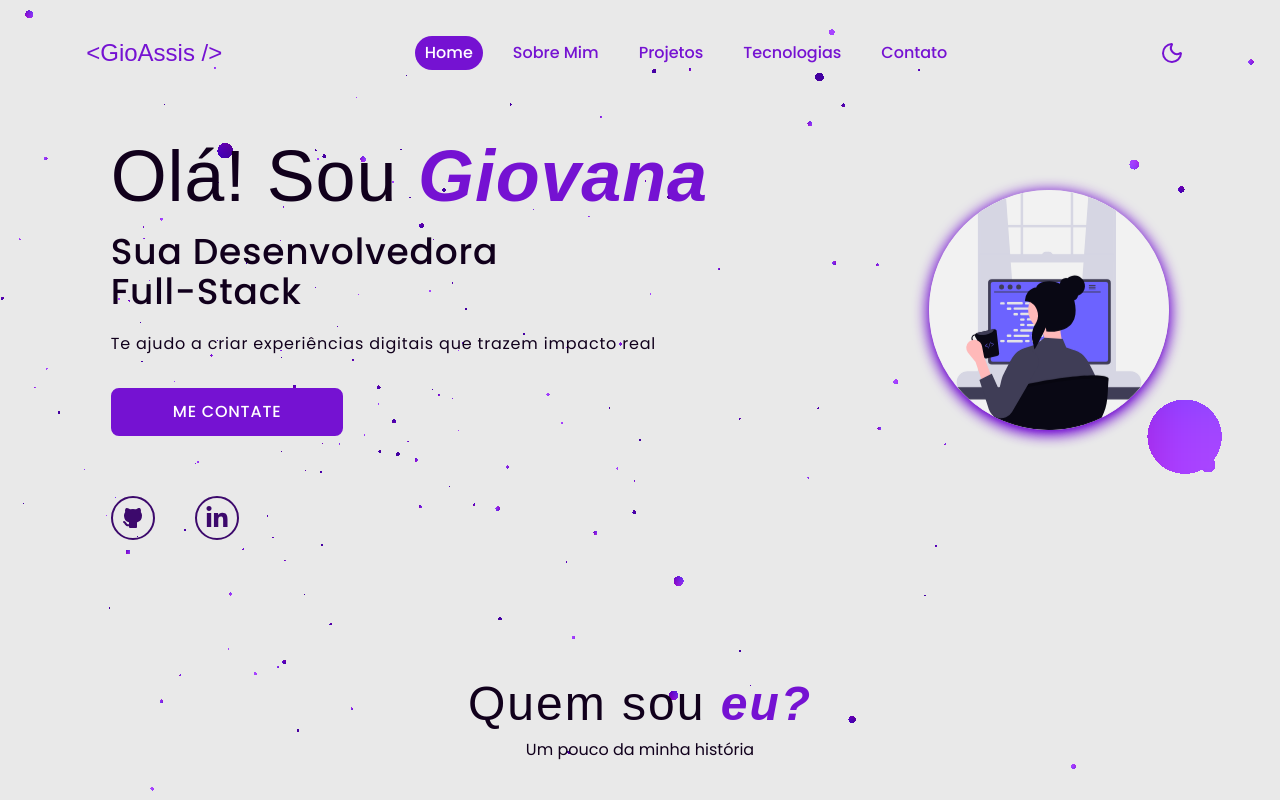
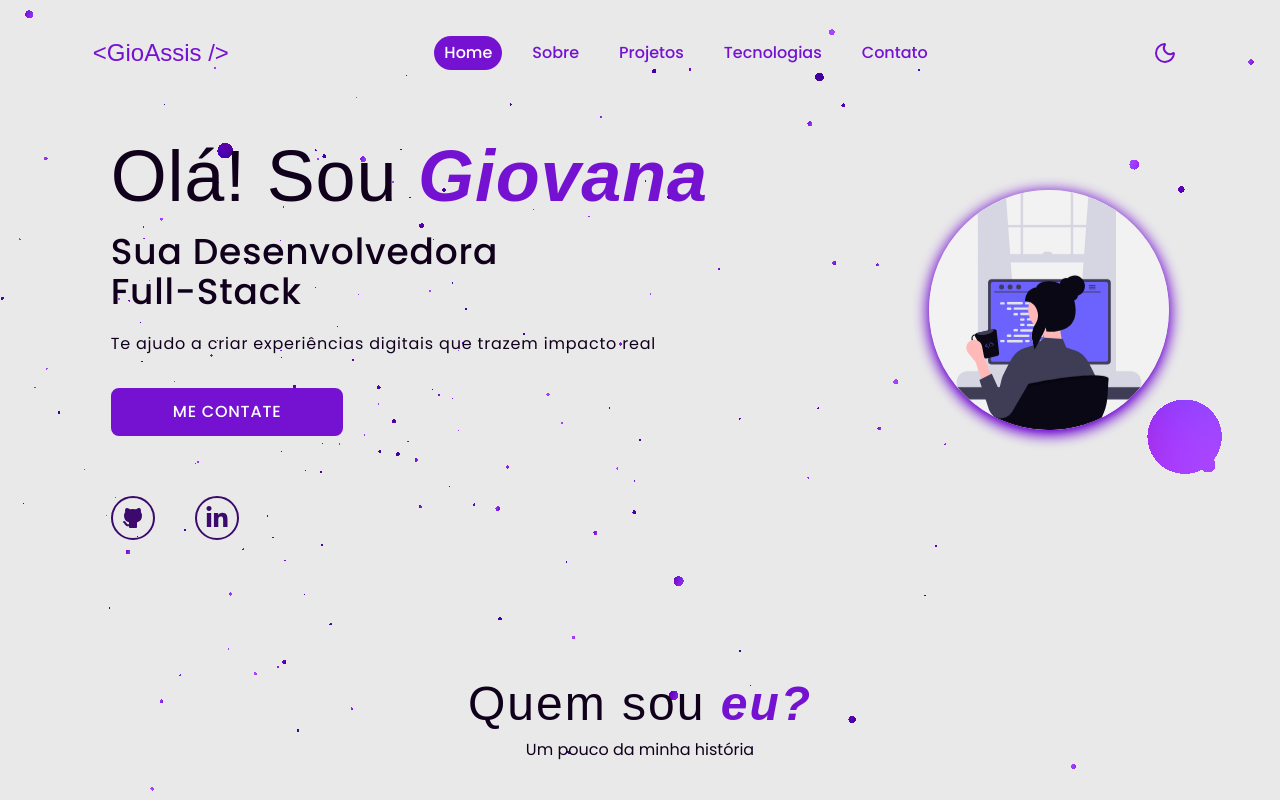
Before and after one commit to giovanaassis/my_portfolio, a React (Vite) app: page / in a window 1280 px wide. Shown: the top 800 px of the page. Built offline with nearby package versions, Linux system fonts and the light colour scheme; a web font is replaced by a local one.

Commit message:
fix: fix bug on navbar

```diff
--- a/src/components/AboutMeSection.tsx
+++ b/src/components/AboutMeSection.tsx
@@ -32,7 +32,7 @@ const myInterests = [
 
 function AboutMeSection() {
   return (
-    <section id="sobre mim" className="scroll-mt-30 text-center w-full">
+    <section id="sobre" className="scroll-mt-30 text-center w-full">
       <h2 className="subtitle">
         Quem sou <HighlightText>eu?</HighlightText>
       </h2>
--- a/src/components/DesktopMenu.tsx
+++ b/src/components/DesktopMenu.tsx
@@ -26,7 +26,7 @@ function DesktopMenu({ navItems }: { navItems: string[] }) {
     const observer = new IntersectionObserver(handleObserver, {
       root: null,
       rootMargin: "0px",
-      threshold: 0.5,
+      threshold: 0.2,
     });
 
     navItems.forEach((item) => {
--- a/src/components/Navbar.tsx
+++ b/src/components/Navbar.tsx
@@ -5,7 +5,7 @@ import MobileMenu from "./MobileMenu";
 import DarkModeButton from "./DarkModeButton";
 
 function Navbar() {
-  const navItems = ["home", "sobre mim", "projetos", "tecnologias", "contato"];
+  const navItems = ["home", "sobre", "projetos", "tecnologias", "contato"];
   const [openMenu, setOpenMenu] = useState<boolean>(false);
   const [isScrolled, setIsScrolled] = useState<boolean>(false);
 
```
